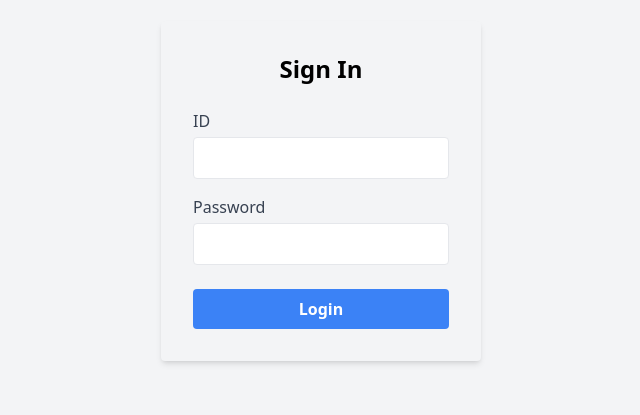
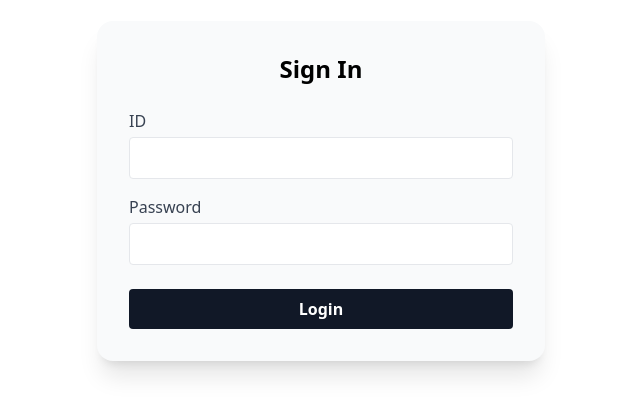
Before and after one commit to ruihigashi/Rank2-Forum, a React (Create React App) app in the folder frontend/: page / in a window 1280 px wide. Shown: the part 209-624 px from the top of the page, without its empty margins (319-959 px from the left). Built offline with nearby package versions, Linux system fonts and the light colour scheme.

Commit message:
サインイン画面のスタイル完成

```diff
--- a/frontend/src/components/SignIn.tsx
+++ b/frontend/src/components/SignIn.tsx
@@ -24,8 +24,8 @@ export default function SignIn() {
     }
 
     return (
-        <div className="flex items-center justify-center min-h-screen bg-gray-100">
-            <div className="bg-gray-100 p-8 rounded shadow-md w-full max-w-xs">
+        <div className="flex items-center justify-center min-h-screen ">
+            <div className="bg-gray-50 p-8 rounded-2xl shadow-xl w-full max-w-md">
                 <h2 className="text-2xl font-bold mb-6 text-center">Sign In</h2>
                 <div className="mb-4">
                     <label htmlFor="id" className="block text-gray-700 mb-1">ID</label>
@@ -34,7 +34,7 @@ export default function SignIn() {
                         value={userId}
                         type="text"
                         onChange={(evt) => setUserId(evt.target.value)}
-                        className="w-full px-3 py-2 border rounded focus:outline-none focus:ring-2 focus:ring-blue-400"
+                        className="w-full px-3 py-2 border rounded focus:outline-none focus:ring-2 focus:ring-gray-300"
                     />
                 </div>
                 <div className="mb-6">
@@ -44,13 +44,13 @@ export default function SignIn() {
                         value={pass}
                         type="password"
                         onChange={(evt) => setPass(evt.target.value)}
-                        className="w-full px-3 py-2 border rounded focus:outline-none focus:ring-2 focus:ring-blue-400"
+                        className="w-full px-3 py-2 border rounded focus:outline-none focus:ring-2 focus:ring-gray-300"
                     />
                 </div>
                 <button
                     type="button"
                     onClick={onSignInClick}
-                    className="w-full bg-blue-500 hover:bg-blue-600 text-white font-semibold py-2 px-4 rounded transition"
+                    className="w-full bg-gray-900 hover:bg-gray-700 text-white font-semibold py-2 px-4 rounded transition"
                 >
                     Login
                 </button>
```
